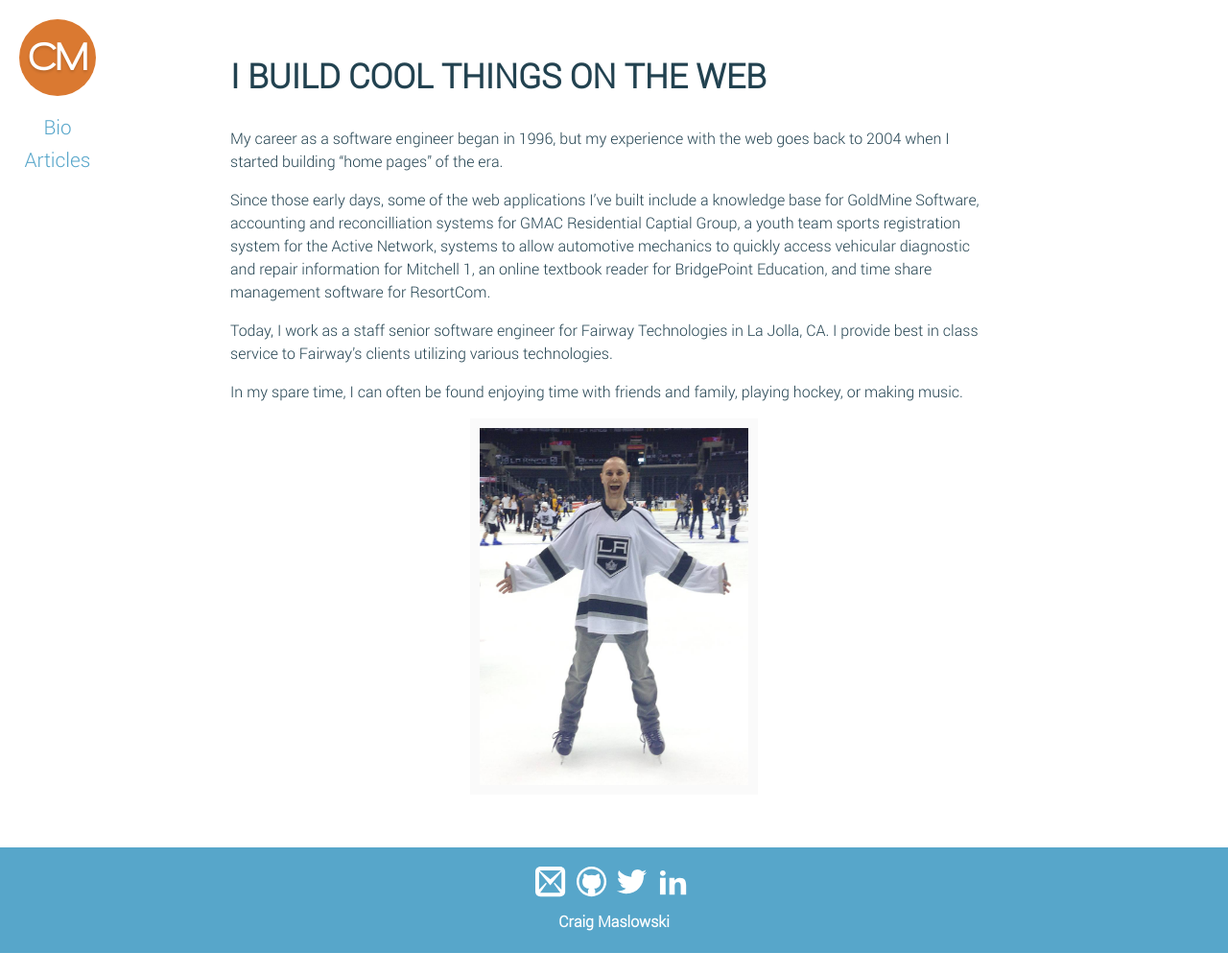
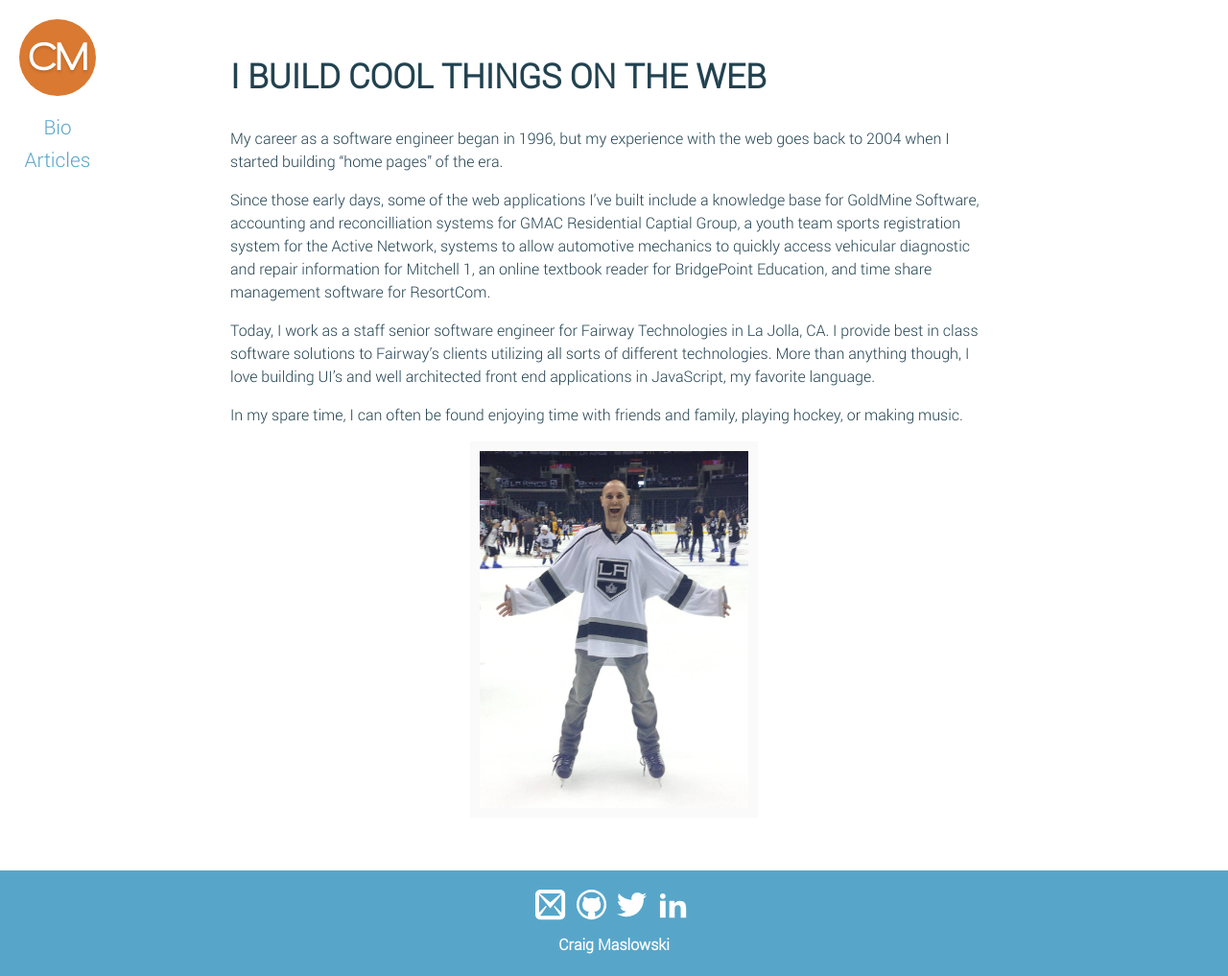
Before and after one commit to craigmaslowski/craigmaslowski.github.io, a Jekyll site: the page built from bio/index.md, in a window 1280 px wide. Shown: the whole page at 96% size. Built offline with Jekyll 4.4.1, drawn with Linux system fonts in a browser that asks for light colours; before the commit the page ends 993 px from its top, so only the background shows below that.

Commit message:
updated bio

```diff
--- a/bio/index.md
+++ b/bio/index.md
@@ -8,7 +8,7 @@ My career as a software engineer began in 1996, but my experience with the web g
 
 Since those early days, some of the web applications I've built include a knowledge base for GoldMine Software, accounting and reconcilliation systems for GMAC Residential Captial Group, a youth team sports registration system for the Active Network, systems to allow automotive mechanics to quickly access vehicular diagnostic and repair information for Mitchell 1, an online textbook reader for BridgePoint Education, and time share management software for ResortCom.
 
-Today, I work as a staff senior software engineer for Fairway Technologies in La Jolla, CA. I provide best in class service to Fairway's clients utilizing various technologies.
+Today, I work as a staff senior software engineer for Fairway Technologies in La Jolla, CA. I provide best in class software solutions to Fairway's clients utilizing all sorts of different technologies. More than anything though, I love building UI's and well architected front end applications in JavaScript, my favorite language.
 
 In my spare time, I can often be found enjoying time with friends and family, playing hockey, or making music.
 
```
